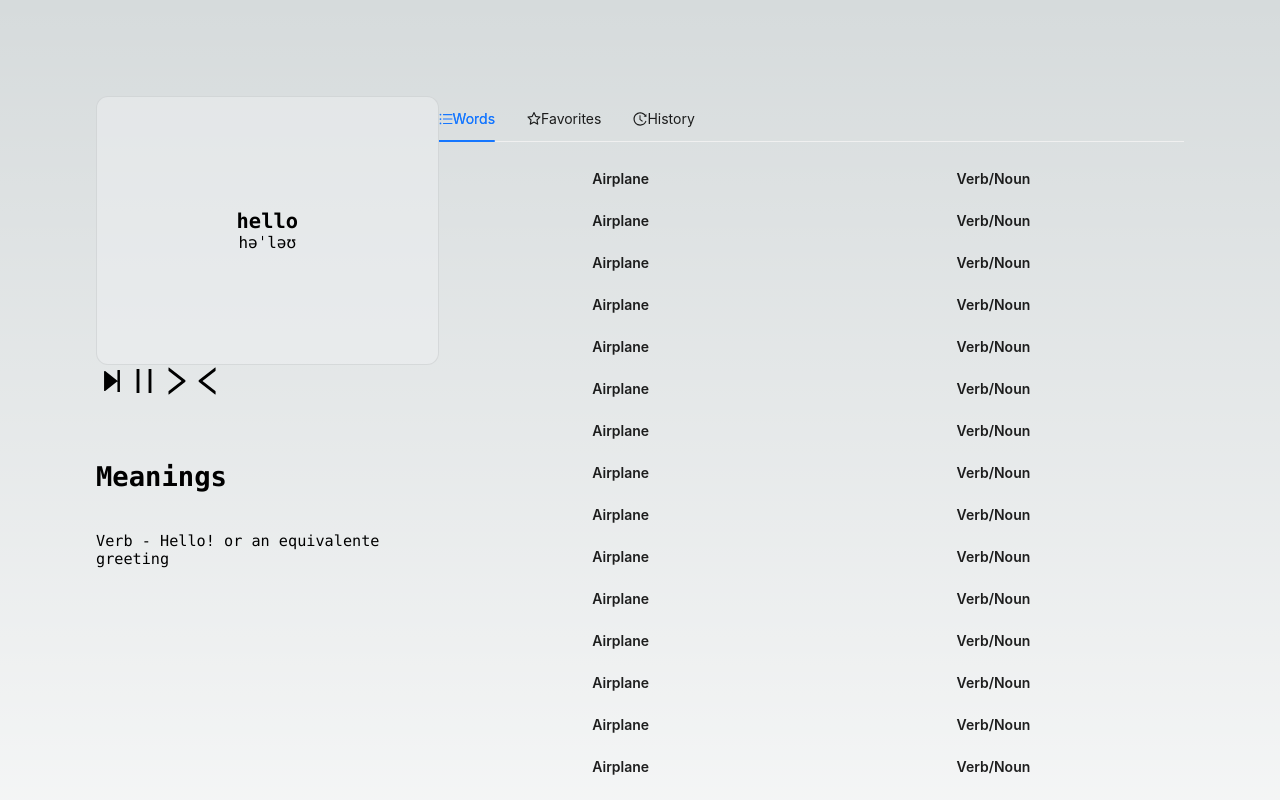
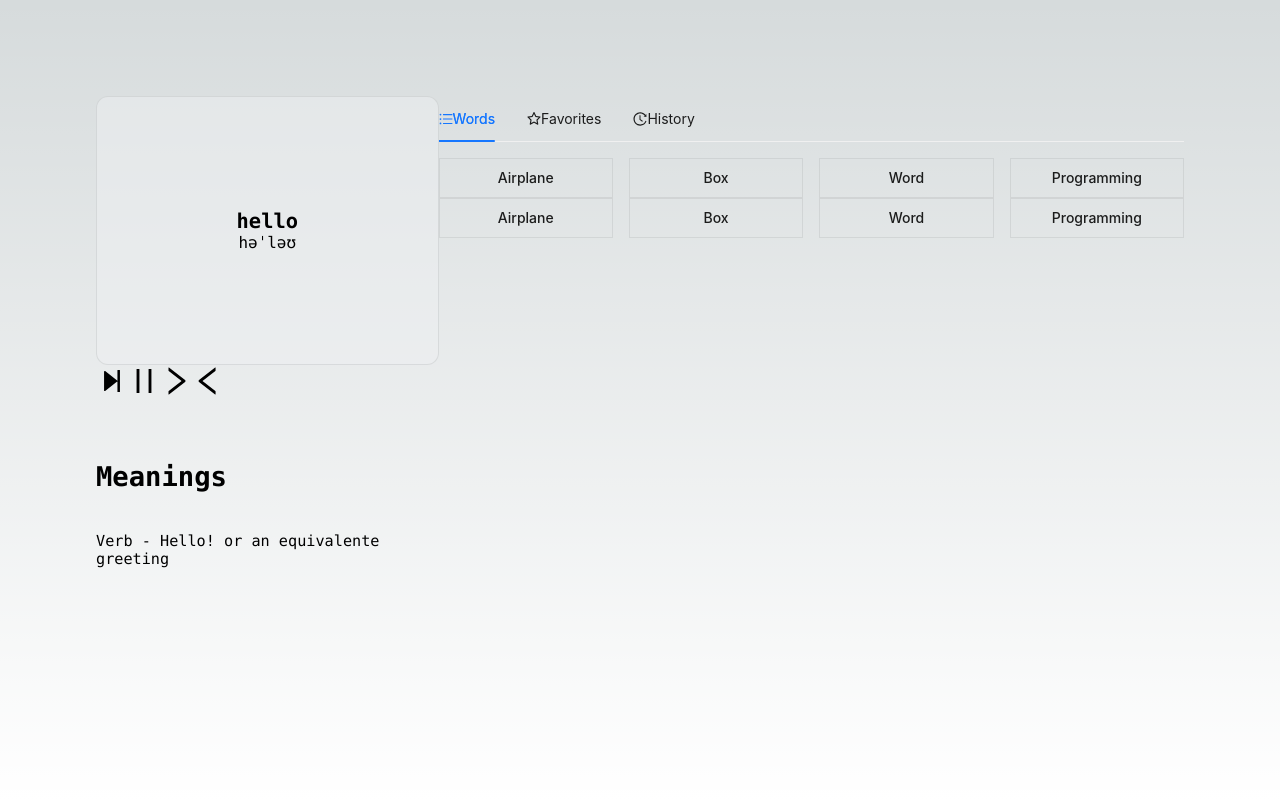
Before and after one commit to JonneBR/fullstack-challenge-2022-dictionary-frontend, a Next.js app: page / in a window 1280 px wide. Shown: the top 800 px of the page. Built offline with nearby package versions, Linux system fonts and the light colour scheme.

Commit message:
style: add grid to words tab

```diff
--- a/src/components/tab/Tab.module.css
+++ b/src/components/tab/Tab.module.css
@@ -8,3 +8,15 @@
 .list-row:hover {
   background-color: #c5e3ff;
 }
+
+.gutter-box {
+  padding: 8px 0;
+  text-align: center;
+  border: 1px solid rgba(var(--callout-border-rgb), 0.3);
+  font-weight: 500;
+}
+
+.gutter-box:hover {
+  cursor: pointer;
+  background-color: #c5e3ff;
+}
--- a/src/components/tab/Tab.tsx
+++ b/src/components/tab/Tab.tsx
@@ -22,62 +22,36 @@ export default function Tab() {
             </span>
           ),
           key: '1',
-          children: [
-            1, 2, 3, 4, 5, 6, 7, 8, 9, 10, 11, 12, 13, 14, 15, 16, 17, 18, 19,
-            20,
-          ].map((element) => {
+          children: [1].map((element) => {
             return (
               <div key={element}>
-                <Row
-                  justify='space-around'
-                  style={{ padding: '10px 0' }}
-                  className={styles['list-row']}
-                  //   onClick={() => setItemsSelected('2')}
-                >
-                  <Col span={0.1}>
-                    <Row align='middle' style={{ flexDirection: 'column' }}>
-                      <Text strong>Airplane</Text>
-                    </Row>
+                <Row gutter={[16, 24]}>
+                  <Col className='gutter-row' span={6}>
+                    <div className={styles['gutter-box']}>Airplane</div>
                   </Col>
-
-                  <Col>
-                    <Row align='middle' style={{ flexDirection: 'column' }}>
-                      <Text strong>Verb/Noun</Text>
-                    </Row>
+                  <Col className='gutter-row' span={6}>
+                    <div className={styles['gutter-box']}>Box</div>
                   </Col>
-
-                  {/* <Col>
-                    <Row align='middle' style={{ flexDirection: 'column' }}>
-                      <NotificationOutlined style={{ fontSize: '1rem' }} />
-                    </Row>
-                  </Col> */}
-
-                  {/* <Col>
-                    <Row
-                      align='middle'
-                      style={{ flexDirection: 'column', fontSize: '1rem' }}
-                    >
-                      <StarOutlined />
-                    </Row>
-                  </Col> */}
-                  {/* <Col span={16}>
-              <Row justify='space-between'>
-                <Title level={5} underline>
-                  {'element.usuario'}
-                </Title>
-                <Row justify='space-around'>
-                  <Row align='middle' style={{ flexDirection: 'column' }}>
-                    <Text strong>
-                      longDateThreeLetterMonth
-                    </Text>
-                    <Text strong>
-                      hourMinuteSecond
-                    </Text>
-                  </Row>
+                  <Col className='gutter-row' span={6}>
+                    <div className={styles['gutter-box']}>Word</div>
+                  </Col>
+                  <Col className='gutter-row' span={6}>
+                    <div className={styles['gutter-box']}>Programming</div>
+                  </Col>
                 </Row>
-              </Row>
-              <Row>{'<Progress percent={100} />'}</Row>
-            </Col> */}
+                <Row gutter={[16, 24]}>
+                  <Col className='gutter-row' span={6}>
+                    <div className={styles['gutter-box']}>Airplane</div>
+                  </Col>
+                  <Col className='gutter-row' span={6}>
+                    <div className={styles['gutter-box']}>Box</div>
+                  </Col>
+                  <Col className='gutter-row' span={6}>
+                    <div className={styles['gutter-box']}>Word</div>
+                  </Col>
+                  <Col className='gutter-row' span={6}>
+                    <div className={styles['gutter-box']}>Programming</div>
+                  </Col>
                 </Row>
               </div>
             )
```
